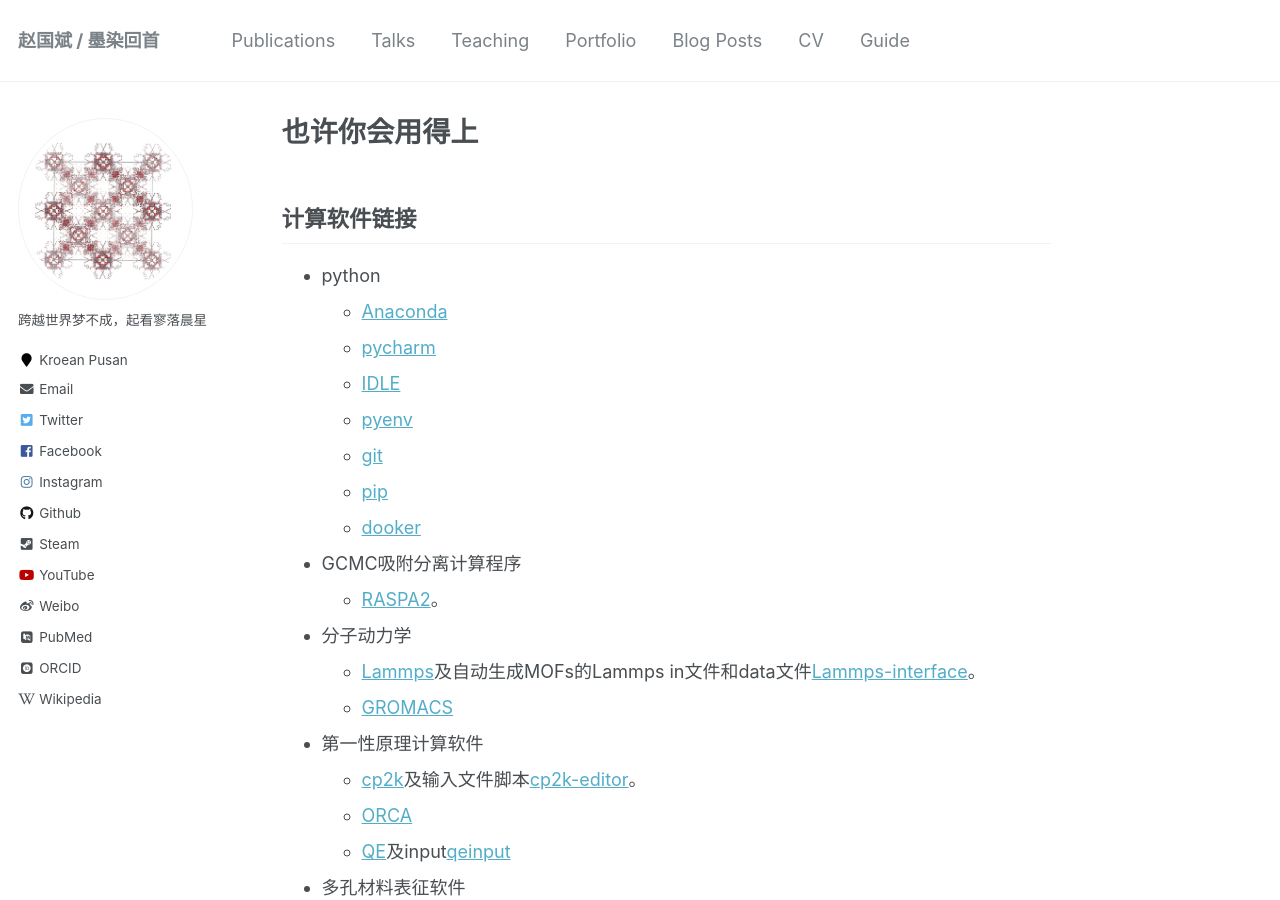
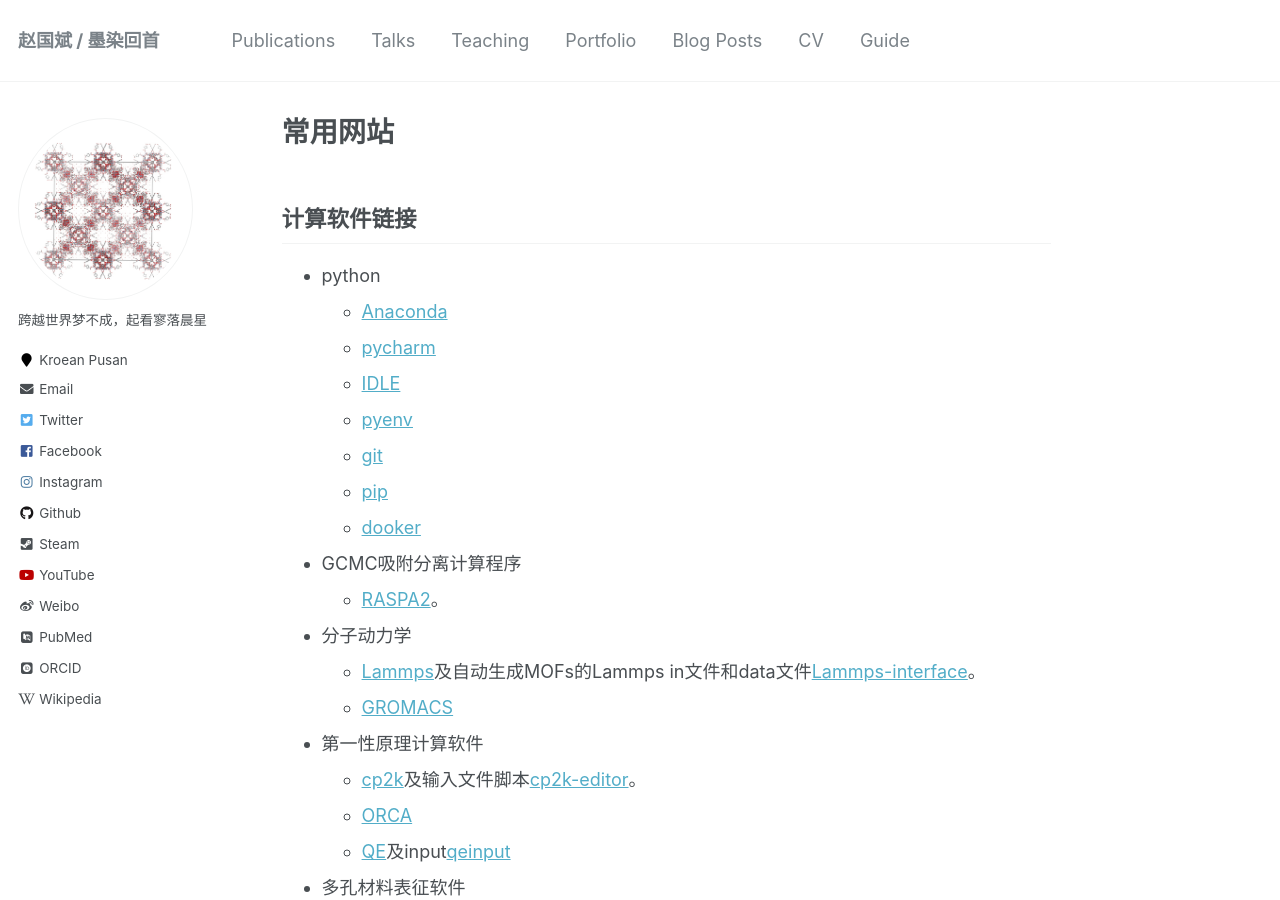
Before and after one commit to sxm13/ZGBshenxiaomoCV.github.io, a Jekyll site: the page built from _pages/markdown.md, in a window 1280 px wide and 900 px high. Built offline with Jekyll 4.4.1, drawn with Linux system fonts in a browser that asks for light colours; some web fonts are replaced.

Commit message:
Update markdown.md

```diff
--- a/_pages/markdown.md
+++ b/_pages/markdown.md
@@ -1,6 +1,6 @@
 ---
 permalink: /markdown/
-title: "也许你会用得上"
+title: "常用网站"
 author_profile: true
 redirect_from:
   - /md/
```
